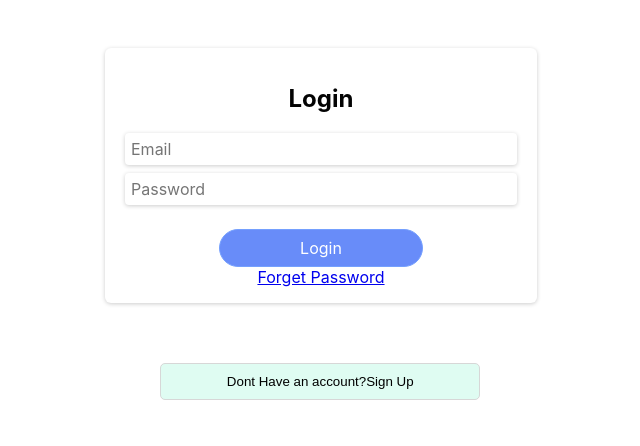
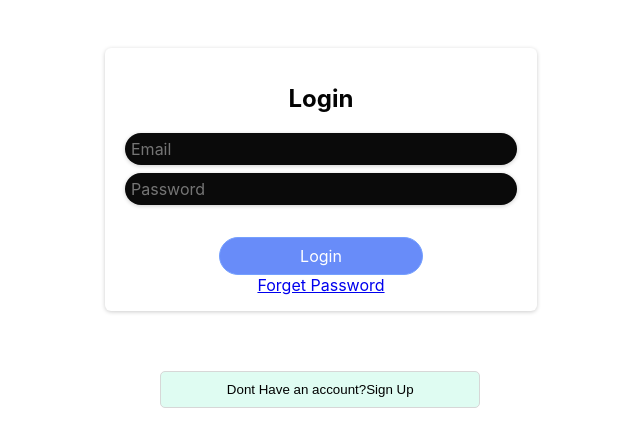
Before and after one commit to shilpadey/ExpenseTracker, a React (Create React App) app: page /auth in a window 1280 px wide. Shown: the top 446 px of the page, without its empty margins (319-959 px from the left). Built offline with nearby package versions, Linux system fonts and the light colour scheme.

Commit message:
login styles

```diff
--- a/src/component/Auth/AuthForm.js
+++ b/src/component/Auth/AuthForm.js
@@ -53,14 +53,11 @@ const AuthForm = () => {
                     setIsLogin(true);
                     navigate('/expense');
                 }else{
+                    setIsLoading(false);
                     const data = await response.json();
                     alert(data.error.message);
-                    if(data.error.message === 'EMAIL_NOT_FOUND'){
-                        emailInputRef.current.value = null;
-                        passwordInputRef.current.value = null;
-                    }else if(data.error.message === 'PASSWORD INVALID'){
-                        passwordInputRef.current.value = null;
-                    }
+                    emailInputRef.current.value = null;
+                    passwordInputRef.current.value = null;
                 }
 
             }catch (err) {
@@ -68,6 +65,7 @@ const AuthForm = () => {
             }
         }else {
             if(enteredPassword !== confirmPasswordRef.current.value){
+                setIsLoading(false);
                 passwordInputRef.current.value = null;
                 confirmPasswordRef.current.value = null;
                 alert("Password doesn't match!");
@@ -89,12 +87,13 @@ const AuthForm = () => {
                     )
                     if(res.ok){
                         setIsLoading(false);
-                        console.log("User has successfully signed up.");
+                        alert("User has successfully signed up.");
                         emailInputRef.current.value = "";
                         passwordInputRef.current.value = "";
                         confirmPasswordRef.current.value = "";
                         setIsLogin(false);
                     }else{
+                        setIsLoading(false);
                         const data = await res.json();
                         alert(data.error.message);
                     }
@@ -106,21 +105,13 @@ const AuthForm = () => {
 
     };
 
-    /*const resetInput = (error) => {
-        if(error === 'EMAIL_EXISTS'){
-            emailInputRef.current.value = null;
-            passwordInputRef.current.value = null;
-        }else if(error === 'PASSWORD INVALID'){
-            passwordInputRef.current.value = null;
-        }
-    };*/
 
     return (
         <section>
             <div className={classes.form}>
                 <h1>{isLogin? "Login" : "Sign Up"}</h1>
                 <form onSubmit={submitHandler}>
-                    <div className={classes.control}>
+                    <div className= {isLogin? classes.input : classes.control}>
                         <input
                             type='email'
                             placeholder="Email"
@@ -129,7 +120,7 @@ const AuthForm = () => {
                             required
                         />
                     </div>
-                    <div className={classes.control}>
+                    <div className={isLogin? classes.input : classes.control}>
                         <input
                             type="password"
                             placeholder="Password"
@@ -153,6 +144,7 @@ const AuthForm = () => {
                     </div>
                     <div className={classes.actions}>
                         {!isLoading && (<button>{isLogin? "Login" : "Sign Up"}</button>)}
+                        {isLoading && (<p>Sending Request...</p>)}
                         {isLogin && <a href="#">Forget Password</a>}
                     </div>
                 </form>
--- a/src/component/Auth/AuthForm.module.css
+++ b/src/component/Auth/AuthForm.module.css
@@ -34,6 +34,20 @@
   .control input:active,
   .control input:focus{
     background-color: rgb(203, 234, 255);
+   }
+
+  .input input{
+    margin-bottom: 0.5rem;
+    font: inherit;
+    color: white;
+    background-color: rgb(10, 10, 10);
+    border-radius: 25px;
+    border-color: transparent;
+    box-shadow: 0 1px 4px rgba(0, 0, 0, 0.2);
+    width: 95%;
+    text-align: left;
+    text-decoration-color: rgb(102, 101, 101);
+    padding: 0.25rem;
    }
 
   .actions {
```
